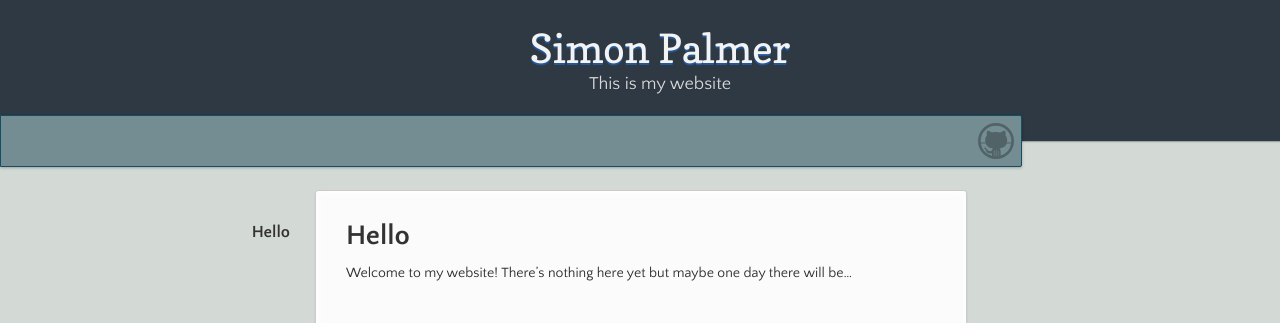
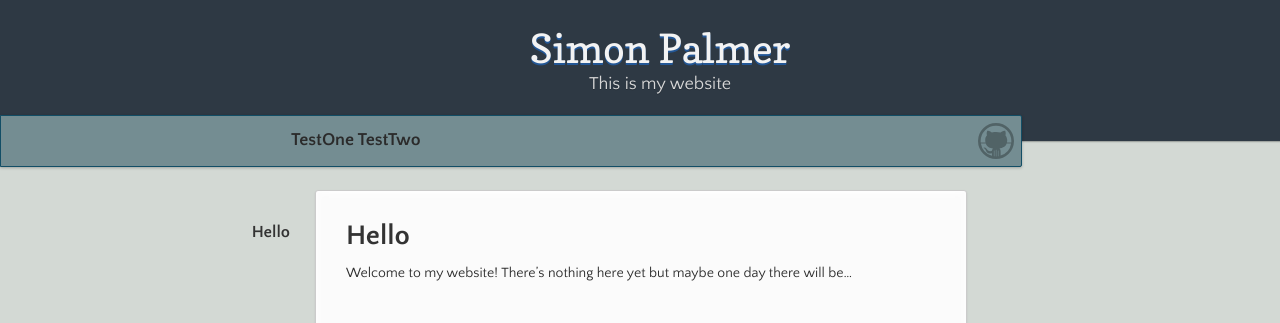
Before and after one commit to craylton/craylton.github.io, a Jekyll site: the page built from index.md, in a window 1280 px wide. Shown: the top 323 px of the page. Built offline with Jekyll 4.4.1, drawn with Linux system fonts in a browser that asks for light colours; our own code applies the rules of GitHub Pages for plain Markdown files.

Commit message:
Add some dummy navigation

```diff
--- a/_layouts/default.html
+++ b/_layouts/default.html
@@ -25,6 +25,10 @@
           <a href="https://github.com/craylton" class="button fork">
             <span id="logo"></span>
           </a>
+          <div class="navigation">
+            <span class="test2">TestOne</span>
+            <span class="test2">TestTwo</span>
+          </div>
       </div><!-- end banner -->
 
     <div class="wrapper">
--- a/_sass/jekyll-theme-leap-day.scss
+++ b/_sass/jekyll-theme-leap-day.scss
@@ -73,6 +73,18 @@ strong {
   width:650px;
   margin:0 auto;
   position:relative;
+}
+
+.navigation {
+  position:absolute;
+  top:13px;
+  right:80px;
+  width:650px;
+}
+
+.test2 {
+  font-size:18px;
+  font-weight: bold;
 }
 
 section img {
@@ -371,6 +383,12 @@ footer {
     margin:0;
   }
 
+  .navigation {
+    position:relative;
+    top:-18px;
+    right:-20px;
+  }
+
   nav{
     display: none;
   }
--- a/todo.txt
+++ b/todo.txt
@@ -5,3 +5,4 @@ Pages
 Footer - Contact
 Logo/favicon
 Remove the annoying sidebar thing
+Fix responsive UI for narrowest
```
Also changed, not shown: README.md.
